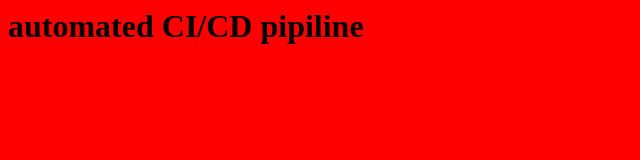
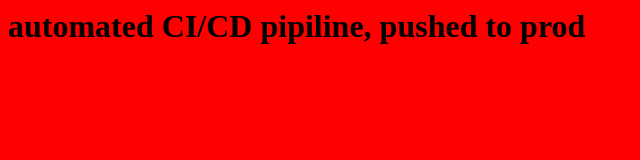
Before and after one commit to shalleygupta/website1, a plain HTML site: page index.html in a window 1280 px wide. Shown: the whole page, without its empty margins (0-640 px from the left). Drawn offline with Linux system fonts and the light colour scheme.

Commit message:
added push prod code

```diff
--- a/index.html
+++ b/index.html
@@ -4,6 +4,6 @@ Jenkins CI/CD Pipeline
 </title>
 <body bgcolor="red" >
 <h1>
-automated CI/CD pipiline
+automated CI/CD pipiline, pushed to prod
 </h1></body>
 </html>
```
